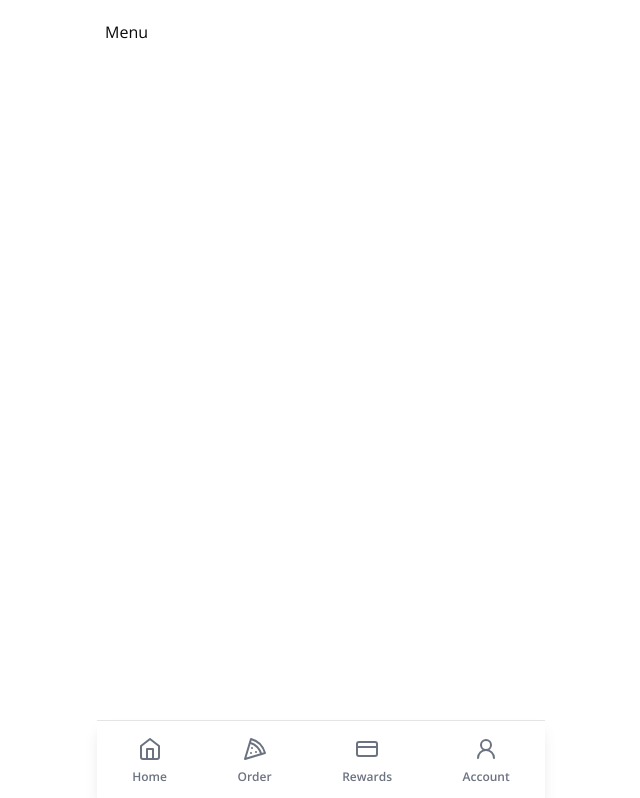
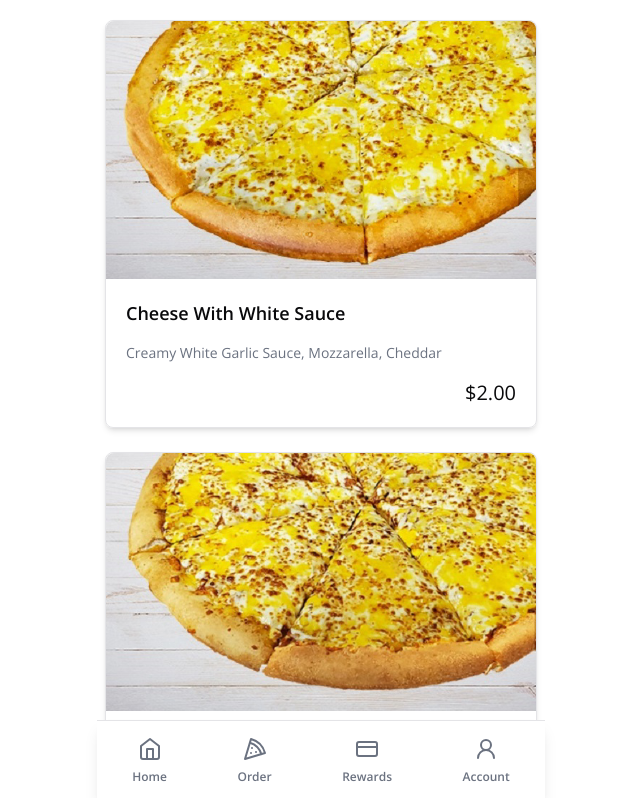
Before and after one commit to michaeleii/freshslice-pizza-app-redesign, a Next.js app: page /menu in a window 1280 px wide. Shown: the top 798 px of the page, without its empty margins (319-959 px from the left). Built offline with nearby package versions, Linux system fonts and the light colour scheme.

Commit message:
Finish classic pizza menu

```diff
--- a/package.json
+++ b/package.json
@@ -14,6 +14,7 @@
     "@radix-ui/react-popover": "^1.0.7",
     "@radix-ui/react-separator": "^1.0.3",
     "@radix-ui/react-slot": "^1.0.2",
+    "@radix-ui/react-tabs": "^1.0.4",
     "class-variance-authority": "^0.7.0",
     "clsx": "^2.1.0",
     "date-fns": "^3.3.1",
--- /dev/null
+++ b/src/app/menu/data.ts
@@ -0,0 +1,52 @@
+import CheeseWhiteSauce from "@/../public/menu/cheese_white_sauce.jpeg";
+import CheeseTomatoSauce from "@/../public/menu/cheese_tomato_sauce.jpeg";
+import Pepperoini from "@/../public/menu/pepperoni.jpeg";
+import Hawaiian from "@/../public/menu/hawaiian.jpeg";
+import Beef from "@/../public/menu/beef.jpeg";
+import BaconMushroom from "@/../public/menu/bacon_mushroom.jpeg";
+import Veggie from "@/../public/menu/veggie.jpeg";
+import { StaticImageData } from "next/image";
+
+export type MenuItem = {
+  name: string;
+  ingredients: string;
+  image: StaticImageData;
+};
+
+export const classicPizzas: MenuItem[] = [
+  {
+    name: "Cheese With White Sauce",
+    ingredients: "Creamy White Garlic Sauce, Mozzarella, Cheddar",
+    image: CheeseWhiteSauce,
+  },
+  {
+    name: "Cheese With Tomato Sauce",
+    ingredients: "Zesty Tomato Sauce, Mozzarella, Cheddar",
+    image: CheeseTomatoSauce,
+  },
+  {
+    name: "Pepperoni",
+    ingredients: "Zesty Tomato Sauce, Mozzarella, Pepperoni",
+    image: Pepperoini,
+  },
+  {
+    name: "Hawaiian",
+    ingredients: "Zesty Tomato Sauce, Mozzarella, Ham, Pineapple",
+    image: Hawaiian,
+  },
+  {
+    name: "Beef",
+    ingredients: "Zesty Tomato Sauce, Mozzarella, Beef",
+    image: Beef,
+  },
+  {
+    name: "Bacon Mushroom",
+    ingredients: "Zesty Tomato Sauce, Mozzarella, Bacon, Mushroom",
+    image: BaconMushroom,
+  },
+  {
+    name: "Veggie",
+    ingredients: "Zesty Tomato Sauce, Mozzarella, Mushroom, Onion, Capsicum",
+    image: Veggie,
+  },
+];
--- a/src/app/menu/page.tsx
+++ b/src/app/menu/page.tsx
@@ -1,9 +1,71 @@
 import MainWrapper from "@/components/main-wrapper";
+import Image from "next/image";
+
+import { Button } from "@/components/ui/button";
+import { MenuItem, classicPizzas } from "./data";
+import {
+  Drawer,
+  DrawerContent,
+  DrawerDescription,
+  DrawerFooter,
+  DrawerHeader,
+  DrawerTitle,
+  DrawerTrigger,
+} from "@/components/ui/drawer";
 
 export default function MenuPage() {
   return (
     <MainWrapper>
-      <h1>Menu</h1>
+      <MenuList data={classicPizzas} />
     </MainWrapper>
   );
 }
+
+function MenuList({ data }: { data: MenuItem[] }) {
+  return (
+    <div className="grid gap-6">
+      {data.map((item) => (
+        <MenuItemCard key={item.name} menuItem={item} />
+      ))}
+    </div>
+  );
+}
+
+function MenuItemCard({ menuItem }: { menuItem: MenuItem }) {
+  return (
+    <Drawer>
+      <DrawerTrigger asChild>
+        <div className="cursor-pointer rounded-lg rounded-b-lg border shadow-md">
+          <Image
+            src={menuItem.image}
+            alt={menuItem.name}
+            className="rounded-t-lg"
+          />
+          <div className="p-5">
+            <h2 className="text-lg font-semibold">{menuItem.name}</h2>
+            <p className="my-4 text-sm text-gray-500">{menuItem.ingredients}</p>
+            <p className="text-right text-xl">$2.00</p>
+          </div>
+        </div>
+      </DrawerTrigger>
+      <DrawerContent className="mx-auto max-w-md">
+        <DrawerHeader>
+          <Image
+            src={menuItem.image}
+            alt={menuItem.name}
+            className="mb-4 w-full rounded-lg"
+          />
+          <DrawerTitle className="text-left text-xl">
+            {menuItem.name}
+          </DrawerTitle>
+          <DrawerDescription className="text-left">
+            {menuItem.ingredients}
+          </DrawerDescription>
+        </DrawerHeader>
+        <DrawerFooter>
+          <Button className="bg-green-700">Add To Cart</Button>
+        </DrawerFooter>
+      </DrawerContent>
+    </Drawer>
+  );
+}
--- a/src/app/rewards/page.tsx
+++ b/src/app/rewards/page.tsx
@@ -52,14 +52,14 @@ export default function Rewards() {
       </div>
       <div className=" flex flex-col gap-2">
         <Button
-          className="flex w-full items-center gap-2 bg-green-600"
+          className="flex w-full items-center gap-2 bg-green-700"
           size="lg"
         >
           <GiftIcon />
           <span>Purchase Gift Card</span>
         </Button>
         <Button
-          className="flex w-full items-center gap-2 bg-green-600"
+          className="flex w-full items-center gap-2 bg-green-700"
           size="lg"
         >
           <PiggyBankIcon />
--- /dev/null
+++ b/src/components/ui/tabs.tsx
@@ -0,0 +1,55 @@
+"use client"
+
+import * as React from "react"
+import * as TabsPrimitive from "@radix-ui/react-tabs"
+
+import { cn } from "@/lib/utils"
+
+const Tabs = TabsPrimitive.Root
+
+const TabsList = React.forwardRef<
+  React.ElementRef<typeof TabsPrimitive.List>,
+  React.ComponentPropsWithoutRef<typeof TabsPrimitive.List>
+>(({ className, ...props }, ref) => (
+  <TabsPrimitive.List
+    ref={ref}
+    className={cn(
+      "inline-flex h-10 items-center justify-center rounded-md bg-muted p-1 text-muted-foreground",
+      className
+    )}
+    {...props}
+  />
+))
+TabsList.displayName = TabsPrimitive.List.displayName
+
+const TabsTrigger = React.forwardRef<
+  React.ElementRef<typeof TabsPrimitive.Trigger>,
+  React.ComponentPropsWithoutRef<typeof TabsPrimitive.Trigger>
+>(({ className, ...props }, ref) => (
+  <TabsPrimitive.Trigger
+    ref={ref}
+    className={cn(
+      "inline-flex items-center justify-center whitespace-nowrap rounded-sm px-3 py-1.5 text-sm font-medium ring-offset-background transition-all focus-visible:outline-none focus-visible:ring-2 focus-visible:ring-ring focus-visible:ring-offset-2 disabled:pointer-events-none disabled:opacity-50 data-[state=active]:bg-background data-[state=active]:text-foreground data-[state=active]:shadow-sm",
+      className
+    )}
+    {...props}
+  />
+))
+TabsTrigger.displayName = TabsPrimitive.Trigger.displayName
+
+const TabsContent = React.forwardRef<
+  React.ElementRef<typeof TabsPrimitive.Content>,
+  React.ComponentPropsWithoutRef<typeof TabsPrimitive.Content>
+>(({ className, ...props }, ref) => (
+  <TabsPrimitive.Content
+    ref={ref}
+    className={cn(
+      "mt-2 ring-offset-background focus-visible:outline-none focus-visible:ring-2 focus-visible:ring-ring focus-visible:ring-offset-2",
+      className
+    )}
+    {...props}
+  />
+))
+TabsContent.displayName = TabsPrimitive.Content.displayName
+
+export { Tabs, TabsList, TabsTrigger, TabsContent }
```
Also changed, not shown: public/menu/hawaiian.jpeg (renamed from public/menu/haiwaiian.jpeg), 1 other file (tests, documents, lock files or other folders).
